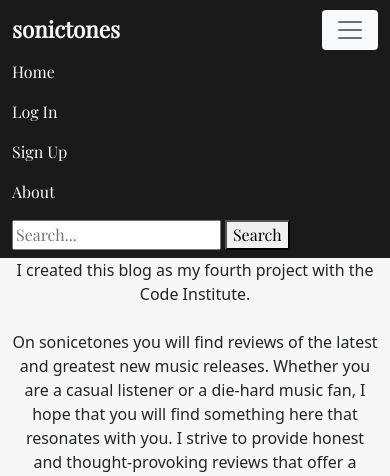
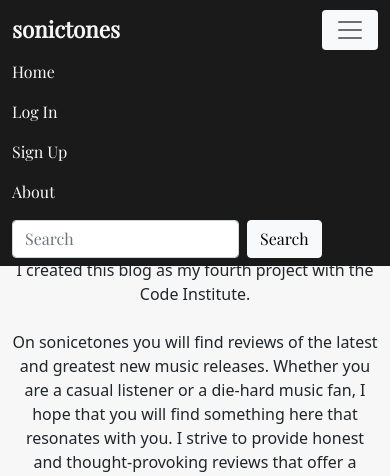
Before and after one commit to Aspen92/sonictones-pp4, a Django app: page /about.html in a window 390 px wide, after a click that opens the changed part. Shown: the top 476 px of the page. Run offline with Django 3.2, Linux system fonts and the light colour scheme.

Commit message:
Add new bootstrap styling classes for search form in base.html as well as new sizing classes for responsiveness

```diff
--- a/templates/base.html
+++ b/templates/base.html
@@ -61,9 +61,12 @@
                         <a class="nav-link link-secondary" href="{% url 'about' %}">About</a>
                     </li>
                 </ul>
-                <form method="GET" action="{% url 'search_post' %}">
-                    <input type="text" name="search_term" placeholder="Search...">
-                    <button type="submit">Search</button>
+                <form method="GET" action="{% url 'search_post' %}" class="d-flex">
+                    <div class="col-xs-2 col-sm-6 col-md-6 col-lg-12 d-flex">
+                        <input class="form-control" type="text" name="search_term" placeholder="Search"
+                            aria-label="Search">
+                        <button class="btn btn-light mx-2" type="submit">Search</button>
+                    </div>
                 </form>
             </div>
         </div>
```
